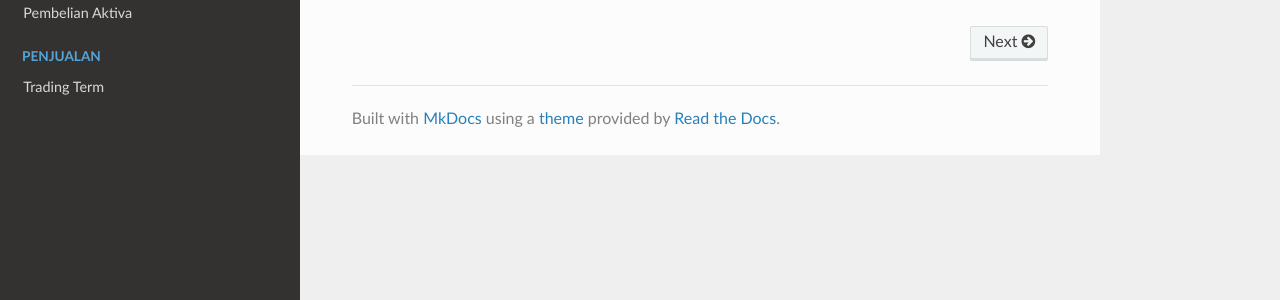
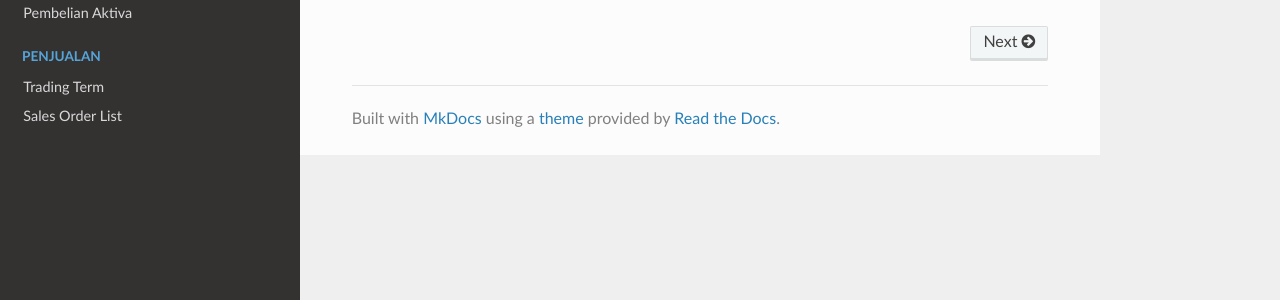
Before and after one commit to andyut/cnw_project, an MkDocs documentation site: the page built from docs/index.md, in a window 1280 px wide. Shown: the part 182-482 px from the top of the page. Built offline with MkDocs 1.6.1, drawn with Linux system fonts in a browser that asks for light colours; nearby versions of some CDN libraries.

Commit message:
update salesOrderList

```diff
--- a/mkdocs.yml
+++ b/mkdocs.yml
@@ -6,6 +6,8 @@ nav:
         - Pembelian Aktiva : index_pactiva.md
     - Penjualan :
         - Trading Term : tradingTerm.md
+        - Sales Order List : SalesorderList.md
+
 theme : readthedocs
 plugins:
     - search
```
